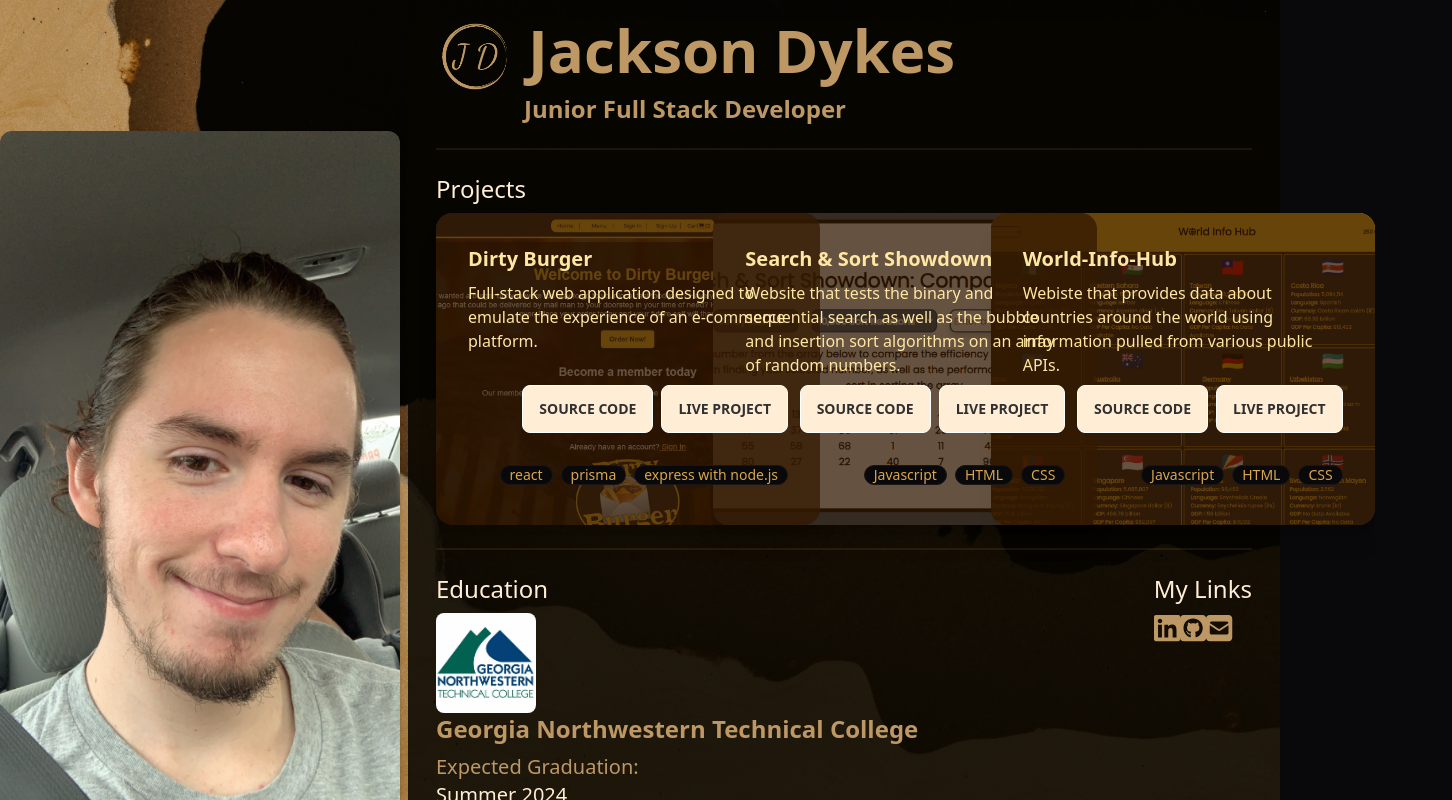
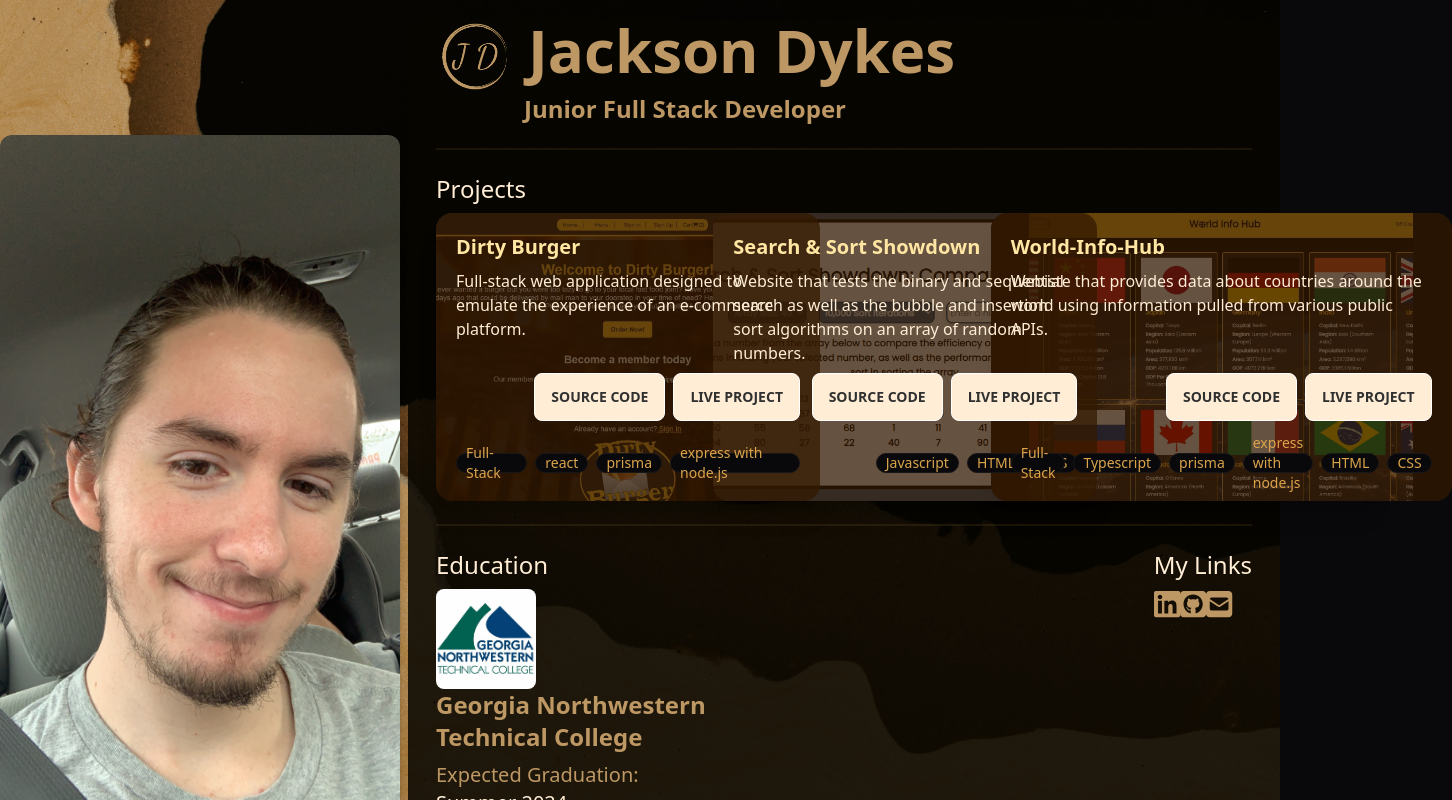
Before and after one commit to BigBobandy/Portfolio-Nextjs, a Next.js app in the folder my-app/: page / in a window 1280 px wide. Shown: the top 800 px of the page, 1452 px wide, since content can reach past the window. Built offline with nearby package versions, Linux system fonts and the light colour scheme.

Commit message:
updated application to reflect changes made to World Info Hub

```diff
--- a/my-app/app/components/Education.tsx
+++ b/my-app/app/components/Education.tsx
@@ -15,7 +15,7 @@ const Education = () => {
           />
         </span>
         <h3 className="text-2xl mb-2 font-semibold">
-          Georgia Northwestern Technical College
+          Georgia Northwestern <br /> Technical College
         </h3>
       </li>
       <li className="mb-2">
--- a/my-app/app/components/ProjectCards.tsx
+++ b/my-app/app/components/ProjectCards.tsx
@@ -14,9 +14,9 @@ const ProjectCards = () => {
               alt={project.name}
             />
           </figure>
-          <div className="card-body">
-            <h2 className="card-title">{project.name}</h2>
-            <p>{project.description}</p>
+          <div className="card-body p-5">
+            <h2 className="card-title ">{project.name}</h2>
+            <p className="text-orange-100">{project.description}</p>
 
             <div className="card-actions justify-end">
               <a
--- /dev/null
+++ b/my-app/app/components/Tech.tsx
@@ -0,0 +1,7 @@
+import React from "react";
+
+const Tech = () => {
+  return <div>Tech</div>;
+};
+
+export default Tech;
--- /dev/null
+++ b/my-app/app/components/Work.tsx
@@ -0,0 +1,7 @@
+import React from "react";
+
+const Work = () => {
+  return <div>Work</div>;
+};
+
+export default Work;
--- a/my-app/app/constants/index.ts
+++ b/my-app/app/constants/index.ts
@@ -4,6 +4,10 @@ const projects = [
     description:
       "Full-stack web application designed to emulate the experience of an e-commerce platform.",
     tags: [
+      {
+        name: "Full-Stack",
+        color: "golden-text-gradient",
+      },
       {
         name: "react",
         color: "blue-text-gradient",
@@ -51,8 +55,20 @@ const projects = [
       "Webiste that provides data about countries around the world using information pulled from various public APIs.",
     tags: [
       {
-        name: "Javascript",
+        name: "Full-Stack",
         color: "golden-text-gradient",
+      },
+      {
+        name: "Typescript",
+        color: "golden-text-gradient",
+      },
+      {
+        name: "prisma",
+        color: "pink-text-gradient",
+      },
+      {
+        name: "express with node.js",
+        color: "orange-text-gradient",
       },
       {
         name: "HTML",
@@ -63,7 +79,7 @@ const projects = [
         color: "yellow-text-gradient",
       },
     ],
-    image: "/worldInfoHub.png",
+    image: "/world-info-hub.jpg",
     source_code_link: "https://github.com/BigBobandy/World-Info-Hub",
     live_link: "https://bigbobandy.github.io/World-Info-Hub/",
   },
```
Also changed, not shown: my-app/public/world-info-hub.jpg (added).
